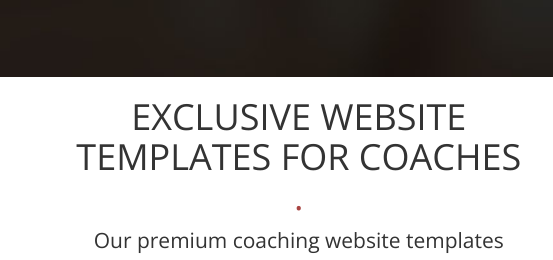
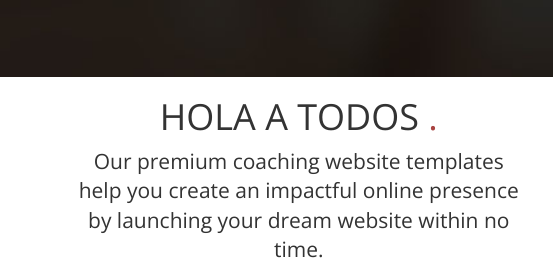
Before and after one commit to byronsmb/Web-InfinityCode, a plain HTML site: page index.html in a window 1280 px wide. Shown: the part 1464-1724 px from the top of the page, 0-553 px from the left. Drawn offline with nearby package versions, Linux system fonts and the light colour scheme; files whose address does not match are found by name.

Commit message:
Cambio Nuevo

```diff
--- a/index.html
+++ b/index.html
@@ -291,7 +291,7 @@
                     <div class="d-flex flex-column gap-5 text-center text-md-start">
                         <div>
                             <h1 class="text-white mb-3 display-5 fw-bold">
-                                Exclusive Website Templates for Coaches
+                                Hola a todos
                                 <span class="text-danger">.</span>
                             </h1>
                             <p class="mb-0 lead">Our premium coaching website templates help you create an impactful online presence by launching your dream website within no time.</p>
```
